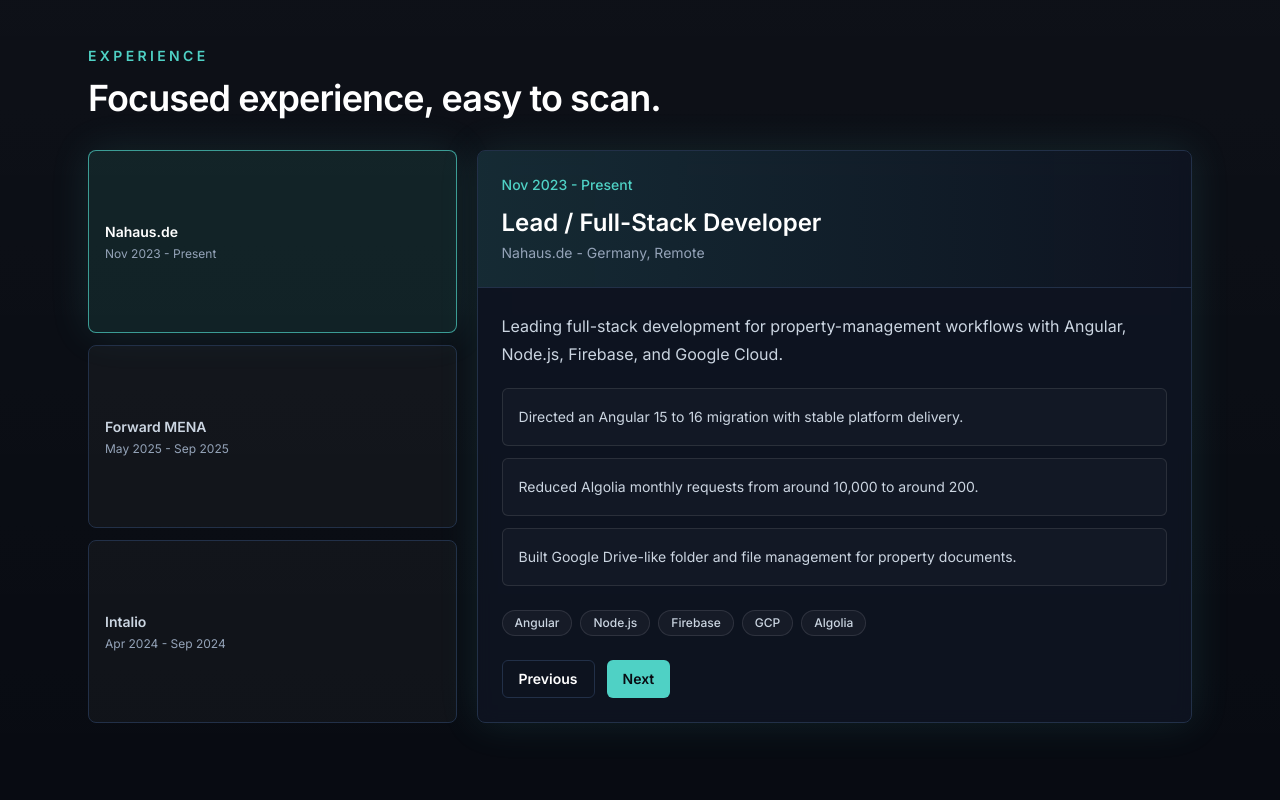
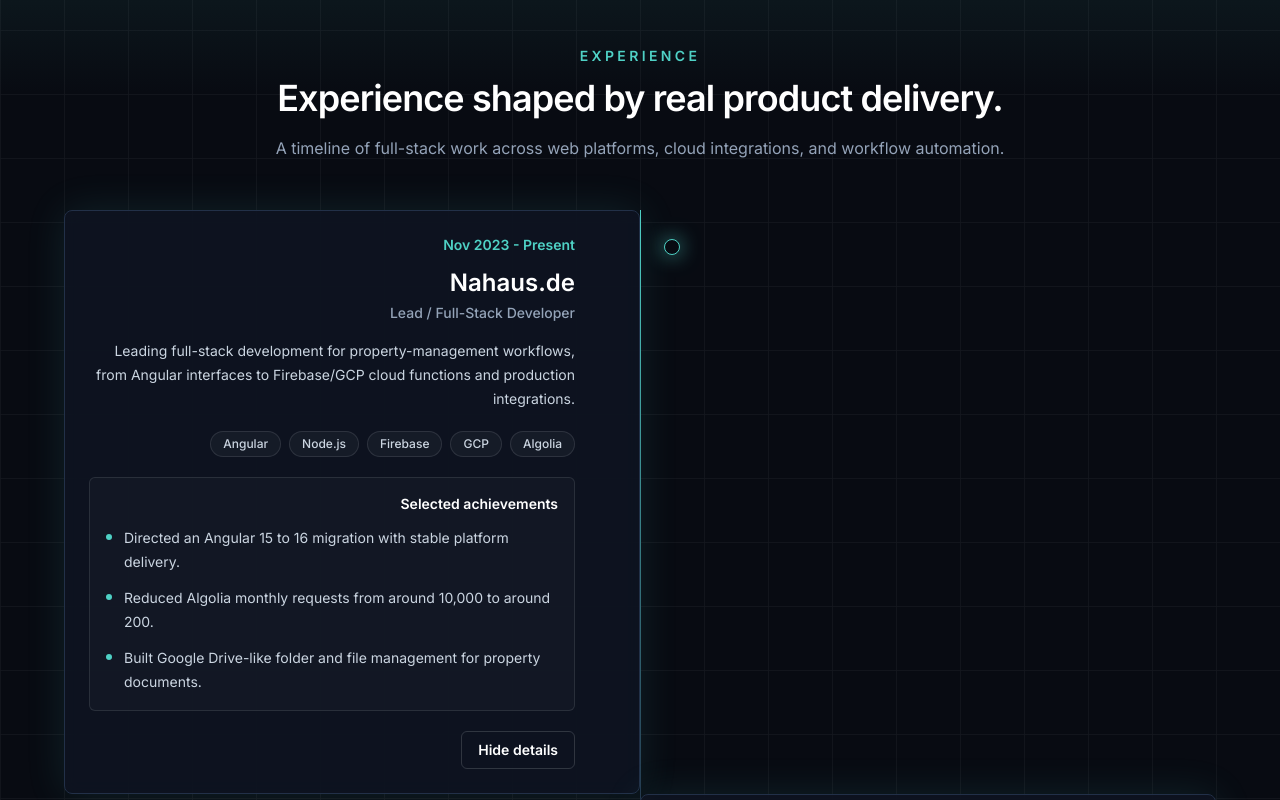
Before and after one commit to rambarada/portfolio-website, a Next.js app: page / in a window 1280 px wide. Shown: the part 2240-3040 px from the top of the page. Built offline with nearby package versions, Linux system fonts and the light colour scheme.

Commit message:
feat: redesign experience timeline with expandable details

```diff
--- a/app/page.tsx
+++ b/app/page.tsx
@@ -2,7 +2,7 @@
 import { About } from "@/components/sections/About";
 import { Certifications } from "@/components/sections/Certifications";
 import { Contact } from "@/components/sections/Contact";
-import { ExperienceTabs } from "@/components/sections/ExperienceTabs";
+import { ExperienceTimeline } from "@/components/sections/ExperienceTimeline";
 import { Hero } from "@/components/sections/Hero";
 import { ProjectsCarousel } from "@/components/sections/ProjectsCarousel";
 import { Skills } from "@/components/sections/Skills";
@@ -22,9 +22,7 @@
 
       <Skills />
 
-      <div className="border-y border-white/10 bg-gradient-to-b from-white/[0.025] to-transparent">
-        <ExperienceTabs />
-      </div>
+      <ExperienceTimeline />
 
       <ProjectsCarousel />
 
--- a/components/sections/ExperienceTabs.tsx
+++ /dev/null
@@ -1,84 +0,0 @@
-"use client";
-
-import { useState } from "react";
-import { experiences } from "@/data/portfolio";
-import { Card, Tag } from "@/components/ui";
-import { Section } from "@/components/Section";
-
-export function ExperienceTabs() {
-  const [activeIndex, setActiveIndex] = useState(0);
-  const active = experiences[activeIndex];
-
-  const move = (direction: -1 | 1) => {
-    setActiveIndex((current) => (current + direction + experiences.length) % experiences.length);
-  };
-
-  return (
-    <Section id="experience" eyebrow="Experience" title="Focused experience, easy to scan.">
-      <div className="grid gap-5 lg:grid-cols-[0.34fr_0.66fr]">
-        <div className="flex gap-3 overflow-x-auto pb-2 lg:grid lg:overflow-visible lg:pb-0">
-          {experiences.map((item, index) => (
-            <button
-              key={item.company}
-              type="button"
-              onClick={() => setActiveIndex(index)}
-              className={`min-w-56 rounded-lg border p-4 text-left transition duration-300 lg:min-w-0 ${
-                activeIndex === index
-                  ? "border-accent/70 bg-accent/10 text-white shadow-glow"
-                  : "border-line bg-white/[0.03] text-slate-300 hover:-translate-y-0.5 hover:border-accent/50"
-              }`}
-              aria-pressed={activeIndex === index}
-            >
-              <p className="text-sm font-semibold">{item.company}</p>
-              <p className="mt-1 text-xs text-slate-400">{item.period}</p>
-            </button>
-          ))}
-        </div>
-
-        <Card className="overflow-hidden p-0">
-          <div className="border-b border-line bg-gradient-to-r from-accent/[0.12] to-transparent p-6">
-            <p className="text-sm font-medium text-accent">{active.period}</p>
-            <h3 className="mt-3 text-2xl font-semibold text-white">{active.role}</h3>
-            <p className="mt-1 text-sm text-slate-400">
-              {active.company} - {active.location}
-            </p>
-          </div>
-          <div className="p-6">
-            <p className="max-w-3xl leading-7 text-slate-300">{active.summary}</p>
-            <div className="mt-5 grid gap-3">
-              {active.achievements.map((point) => (
-                <div
-                  key={point}
-                  className="rounded-md border border-white/10 bg-white/[0.025] p-4 text-sm leading-6 text-slate-300"
-                >
-                  {point}
-                </div>
-              ))}
-            </div>
-            <div className="mt-6 flex flex-wrap gap-2">
-              {active.stack.map((tech) => (
-                <Tag key={tech}>{tech}</Tag>
-              ))}
-            </div>
-            <div className="mt-6 flex gap-3">
-              <button
-                type="button"
-                onClick={() => move(-1)}
-                className="rounded-md border border-line px-4 py-2 text-sm font-semibold text-white transition hover:-translate-y-0.5 hover:border-accent hover:text-accent"
-              >
-                Previous
-              </button>
-              <button
-                type="button"
-                onClick={() => move(1)}
-                className="rounded-md bg-accent px-4 py-2 text-sm font-semibold text-ink transition hover:-translate-y-0.5 hover:bg-skysoft"
-              >
-                Next
-              </button>
-            </div>
-          </div>
-        </Card>
-      </div>
-    </Section>
-  );
-}
--- /dev/null
+++ b/components/sections/ExperienceTimeline.tsx
@@ -0,0 +1,121 @@
+"use client";
+
+import { useState } from "react";
+import type { Experience } from "@/data/portfolio";
+import { experiences } from "@/data/portfolio";
+import { Tag } from "@/components/ui";
+
+function ExperienceCard({
+  item,
+  index,
+  expanded,
+  onToggle,
+}: {
+  item: Experience;
+  index: number;
+  expanded: boolean;
+  onToggle: () => void;
+}) {
+  const side = index % 2 === 0 ? "lg:pr-16 lg:text-right" : "lg:col-start-2 lg:pl-16";
+  const alignTags = index % 2 === 0 ? "lg:justify-end" : "";
+  const dotPosition =
+    index % 2 === 0
+      ? "-left-[2.85rem] lg:left-auto lg:right-[-2.55rem]"
+      : "-left-[2.85rem] lg:left-[-2.55rem]";
+
+  return (
+    <article className={`relative lg:grid lg:grid-cols-2 ${index > 0 ? "mt-8 lg:mt-0" : ""}`}>
+      <div
+        className={`group relative ml-10 rounded-lg border border-line bg-panel/75 p-5 shadow-glow backdrop-blur transition duration-300 hover:-translate-y-1 hover:border-accent/70 hover:bg-panel sm:p-6 lg:ml-0 ${side}`}
+      >
+        <div
+          className={`absolute top-7 h-4 w-4 rounded-full border border-accent bg-ink shadow-[0_0_20px_rgba(79,209,197,.75)] ${dotPosition}`}
+        />
+
+        <p className="text-sm font-semibold text-accent">{item.period}</p>
+        <h3 className="mt-3 text-2xl font-semibold text-white">{item.company}</h3>
+        <p className="mt-1 text-sm font-medium text-slate-400">{item.role}</p>
+        <p className="mt-4 text-sm leading-6 text-slate-300">{item.summary}</p>
+
+        <div className={`mt-5 flex flex-wrap gap-2 ${alignTags}`}>
+          {item.stack.slice(0, 5).map((tech) => (
+            <Tag key={tech}>{tech}</Tag>
+          ))}
+        </div>
+
+        <div
+          className={`grid transition-all duration-500 ease-out ${
+            expanded ? "mt-5 grid-rows-[1fr] opacity-100" : "grid-rows-[0fr] opacity-0"
+          }`}
+        >
+          <div className="overflow-hidden">
+            <div className="rounded-md border border-white/10 bg-white/[0.025] p-4">
+              <p className="mb-3 text-sm font-semibold text-white">Selected achievements</p>
+              <ul className="space-y-3 text-sm leading-6 text-slate-300">
+                {item.achievements.map((achievement) => (
+                  <li key={achievement} className="flex gap-3 lg:text-left">
+                    <span className="mt-2 h-1.5 w-1.5 shrink-0 rounded-full bg-accent" />
+                    <span>{achievement}</span>
+                  </li>
+                ))}
+              </ul>
+            </div>
+          </div>
+        </div>
+
+        <button
+          type="button"
+          onClick={onToggle}
+          aria-expanded={expanded}
+          className="mt-5 rounded-md border border-white/15 px-4 py-2 text-sm font-semibold text-white transition duration-300 hover:-translate-y-0.5 hover:border-accent hover:text-accent"
+        >
+          {expanded ? "Hide details" : "Show details"}
+        </button>
+      </div>
+    </article>
+  );
+}
+
+export function ExperienceTimeline() {
+  const [expandedIndex, setExpandedIndex] = useState<number | null>(0);
+
+  return (
+    <section
+      id="experience"
+      className="relative overflow-hidden border-y border-white/10 bg-ink px-6 py-16 sm:py-20"
+    >
+      <div className="pointer-events-none absolute inset-0 opacity-[0.05] [background-image:linear-gradient(rgba(255,255,255,.8)_1px,transparent_1px),linear-gradient(90deg,rgba(255,255,255,.8)_1px,transparent_1px)] [background-size:64px_64px]" />
+      <div className="pointer-events-none absolute inset-x-0 top-0 h-32 bg-gradient-to-b from-accent/[0.08] to-transparent" />
+
+      <div className="relative mx-auto max-w-6xl scroll-mt-24">
+        <div className="mx-auto mb-12 max-w-3xl text-center">
+          <p className="mb-3 text-sm font-semibold uppercase tracking-[0.24em] text-accent">
+            Experience
+          </p>
+          <h2 className="text-3xl font-semibold tracking-tight text-white sm:text-4xl">
+            Experience shaped by real product delivery.
+          </h2>
+          <p className="mt-4 text-base leading-7 text-slate-400">
+            A timeline of full-stack work across web platforms, cloud integrations,
+            and workflow automation.
+          </p>
+        </div>
+
+        <div className="relative">
+          <div className="absolute left-2 top-0 h-full w-px bg-gradient-to-b from-accent via-line to-transparent lg:left-1/2" />
+          <div className="space-y-10 lg:space-y-0">
+            {experiences.map((item, index) => (
+              <ExperienceCard
+                key={`${item.company}-${item.period}`}
+                item={item}
+                index={index}
+                expanded={expandedIndex === index}
+                onToggle={() => setExpandedIndex(expandedIndex === index ? null : index)}
+              />
+            ))}
+          </div>
+        </div>
+      </div>
+    </section>
+  );
+}
--- a/data/portfolio.ts
+++ b/data/portfolio.ts
@@ -113,7 +113,7 @@
     location: "Germany, Remote",
     period: "Nov 2023 - Present",
     summary:
-      "Leading full-stack development for property-management workflows with Angular, Node.js, Firebase, and Google Cloud.",
+      "Leading full-stack development for property-management workflows, from Angular interfaces to Firebase/GCP cloud functions and production integrations.",
     achievements: [
       "Directed an Angular 15 to 16 migration with stable platform delivery.",
       "Reduced Algolia monthly requests from around 10,000 to around 200.",
@@ -127,7 +127,7 @@
     location: "Beirut, Lebanon",
     period: "May 2025 - Sep 2025",
     summary:
-      "Developed HR onboarding and offboarding workflows with Next.js, Node.js, PostgreSQL, Prisma, and Docker.",
+      "Built HR onboarding and offboarding workflows with a modern full-stack setup and team-based delivery practices.",
     achievements: [
       "Led a 2-person team across architecture, task planning, and GitHub reviews.",
       "Built customizable HR task templates and settings.",
@@ -141,7 +141,7 @@
     location: "Beirut, Lebanon",
     period: "Apr 2024 - Sep 2024",
     summary:
-      "Built secure web tooling for document classifier management using Angular, Flask, SQL Server, JWT, and Swagger.",
+      "Developed secure admin tooling for document classification with multilingual support, authentication, dashboards, and API documentation.",
     achievements: [
       "Delivered a responsive multilingual admin portal.",
       "Implemented JWT-based authentication for protected data.",
```
